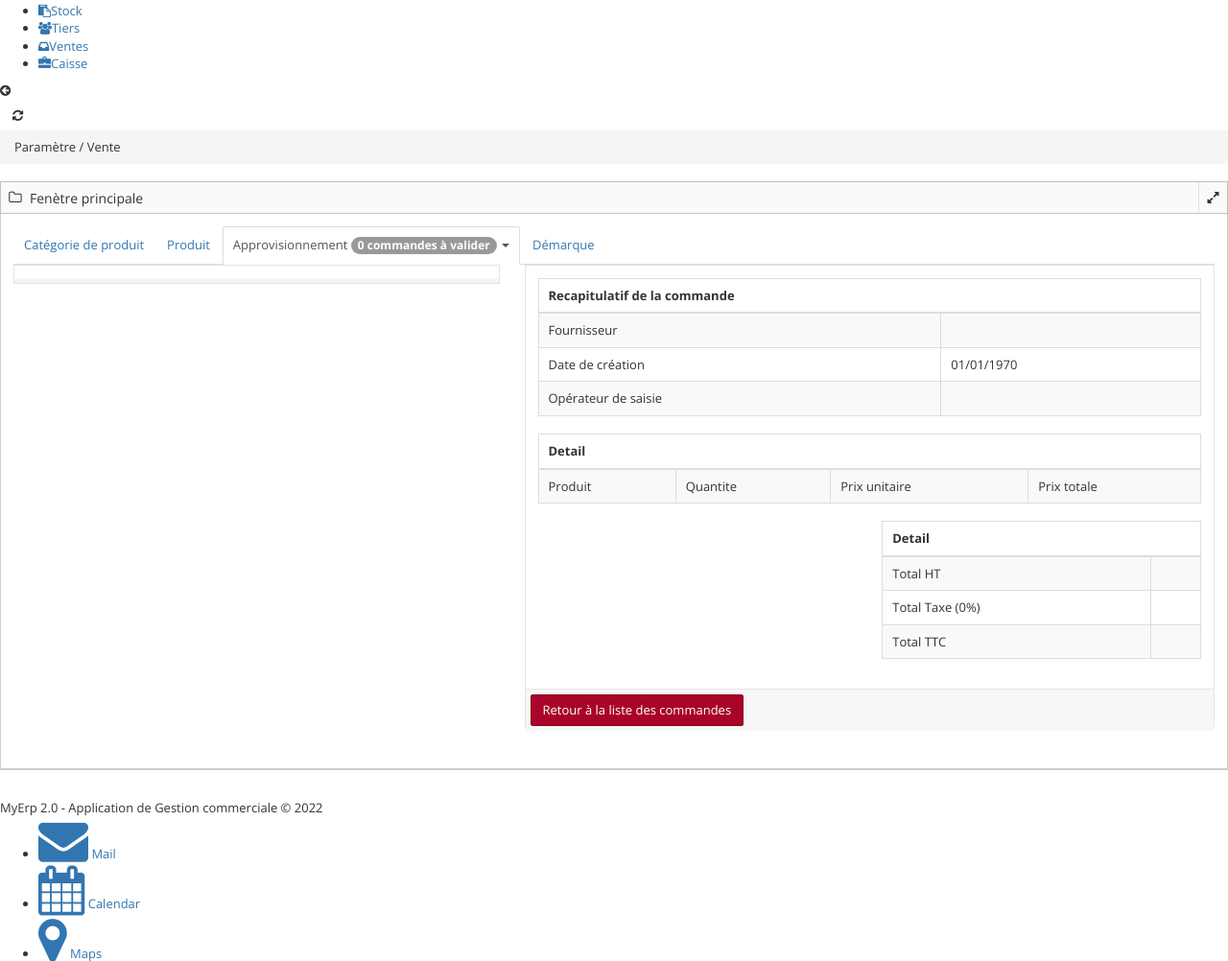
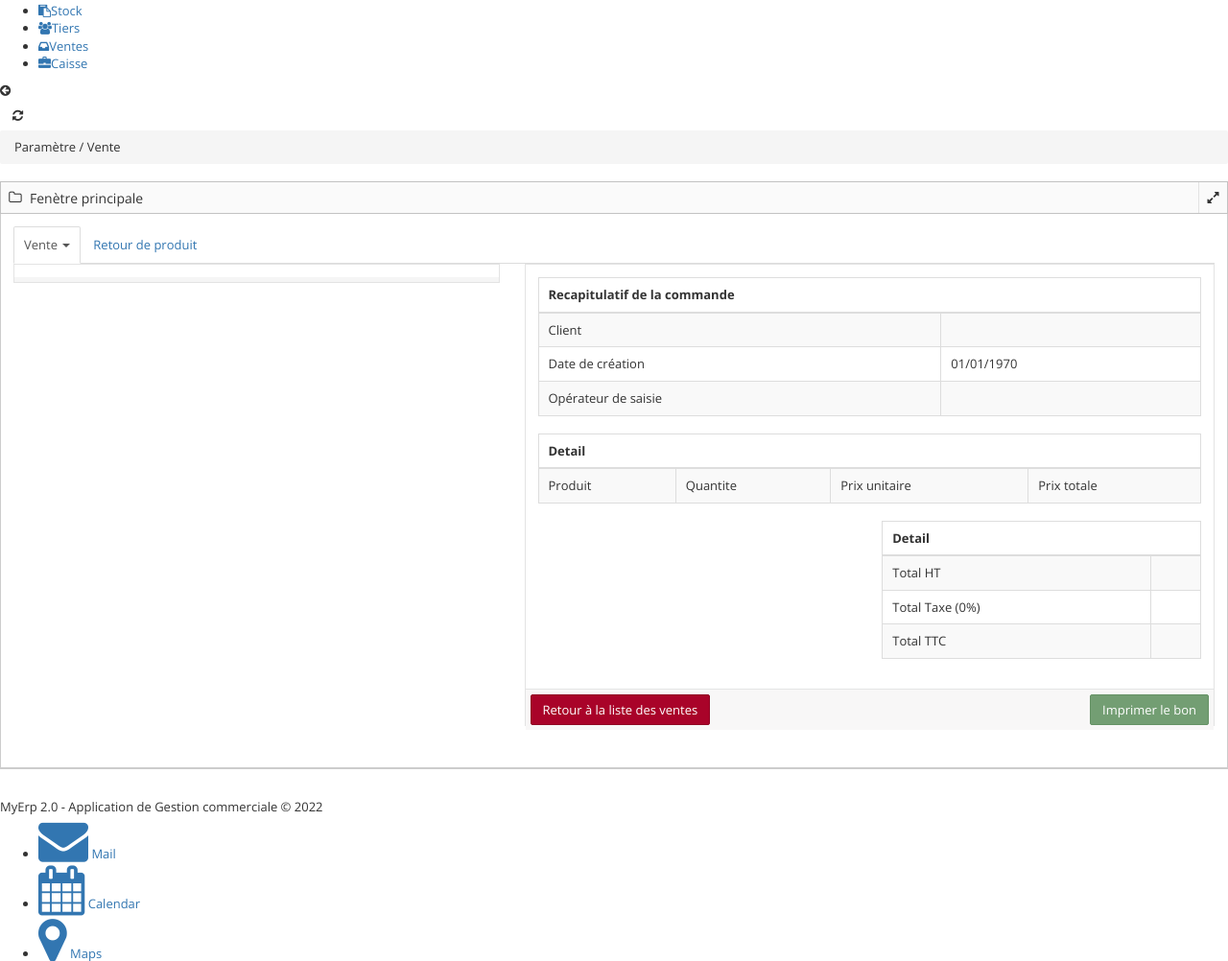
Before and after one commit to martinkpakpo/gestionCommerciale, a Laravel app: page /Vente_V1/details/1 in a window 1280 px wide. Shown: the part 571-1573 px from the top of the page at 96% size. Run offline with Laravel 8, Linux system fonts and the light colour scheme; the visitor is signed in with stand-in values (Sample User, id 1); data that the repository does not hold is empty; some libraries are stand-ins or nearby versions.

Commit message:
Création de la page des ventes

```diff
--- a/resources/views/Vente/detail.blade.php
+++ b/resources/views/Vente/detail.blade.php
@@ -9,7 +9,7 @@
 @endphp
 @extends('layouts.app')
 @section('content')
-@include('layouts.configuration.stock')
+@include('layouts.configuration.vente')
 <div id="myTabContent1" class="tab-content padding-10">
     <div class="tab-pane fade in active" id="s1">
         <div class="row">
@@ -24,7 +24,7 @@
                     </div>
                 </div>
                 <br>
-                @if ($Ventes[0]->etat=='VALIDE')
+                @if ($Ventes[0]->etat=='NON-SOLDE')
                 <div class="row">
                     <div class="col-md-12">
                         <div class="jarviswidget well" data-widget-colorbutton="false" data-widget-editbutton="false" data-widget-custombutton="false" data-widget-sortable="false">
@@ -82,7 +82,7 @@
                                                         </thead>
                                                         <tbody>
                                                             <tr>
-                                                                <td>Fournisseur</td>
+                                                                <td>Client</td>
                                                                 <td>{{$Ventes[0]->tier->libelle}}</td>
                                                             </tr>
                                                             <tr>
@@ -166,16 +166,14 @@
                                     <div class="row">
                                         <div class="col-md-2">
                                             <div>
-                                                <button type="button"  class="btn btn-danger" onclick='page_redirect("{{asset("/Approvisionnement_V1/liste")}}")'>Retour à la liste des commandes</button>
+                                                <button type="button"  class="btn btn-danger" onclick='page_redirect("{{asset("/Vente_V1/liste")}}")'>Retour à la liste des ventes</button>
                                             </div>
                                         </div>
                                         <div class="col-md-10" >
 
-                                            @if (($Ventes[0]->status =='VALIDE') ||($Ventes[0]->status =='LIVRE') )
                                             <div>
                                                 <button type="button"  class="btn btn-success" onclick='printbon({{$Ventes[0]->id}})'>Imprimer le bon</button>
                                             </div>
-                                            @endif
 
                                         </div>
                                     </div>
@@ -201,39 +199,6 @@ function printbon(id) {
 
  }
 
-function unvalider(id) {
-    var url='{{asset("/Approvisionnement_V1/unvalidation")}}/'+id;
-    $.alert.open(
-    'Voulez-vous annuler la commande',
-    {
-        A: 'Oui',
-        C: 'Non'
-    },
-    function(button) {
-        if (button=="A")
-            page_redirect(url);
-        else
-            $.alert.open('Suppression annulée');
-    }
-);
-}
-
-function valider(id) {
-    var url='{{asset("/Approvisionnement_V1/validation")}}/'+id;
-    $.alert.open(
-    'Voulez-vous approuvé la commande',
-    {
-        A: 'Oui',
-        C: 'Non'
-    },
-    function(button) {
-        if (button=="A")
-            page_redirect(url);
-        else
-            $.alert.open('Validation annulée');
-    }
-);
-}
 
 </script>
 @endsection
```
